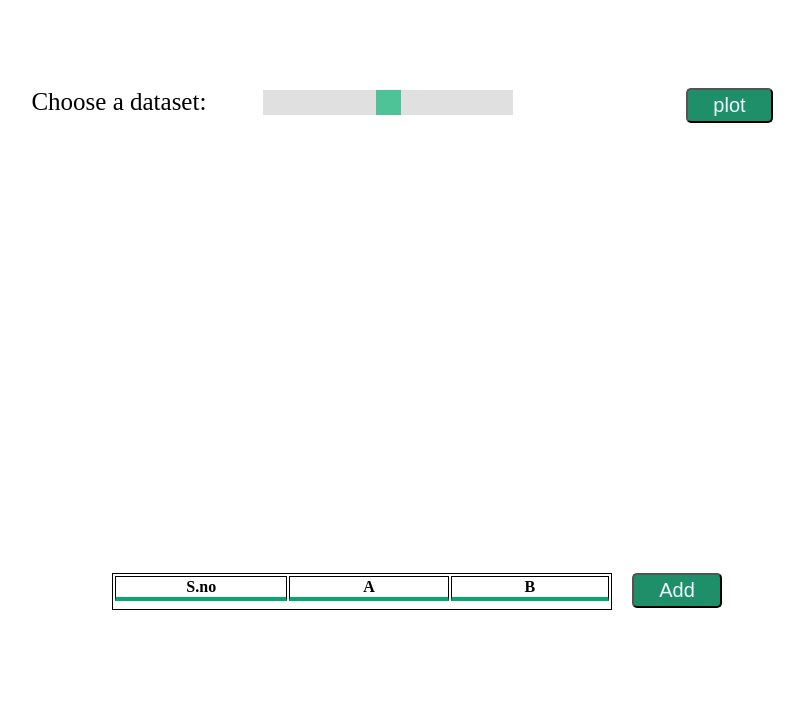
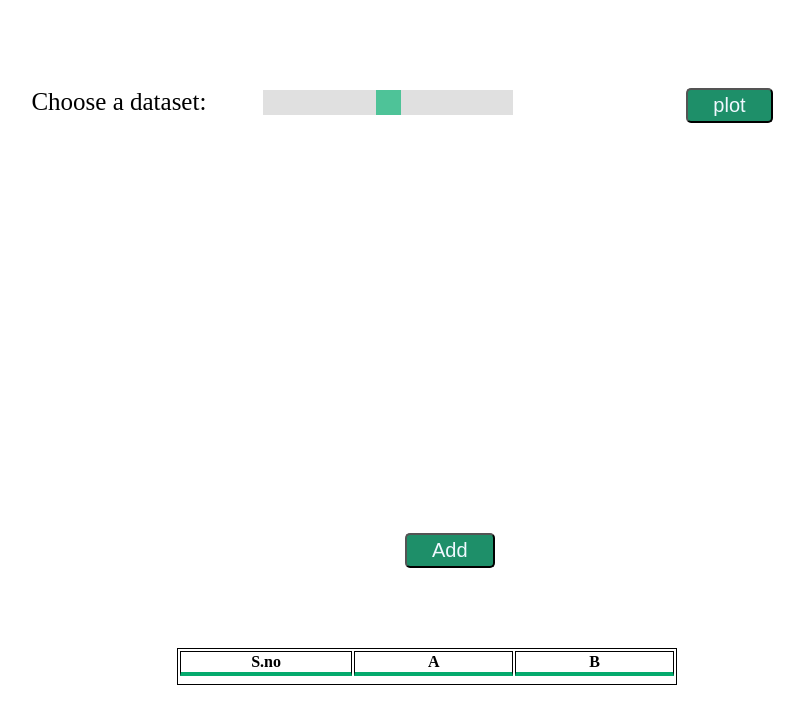
Before and after one commit to Monachaudhary/Voltage_plot, a plain HTML site: page index.html in a window 1280 px wide. Shown: the whole page, without its empty margins (253-1057 px from the left). Drawn offline with Linux system fonts and the light colour scheme.

Commit message:
Update index.html

```diff
--- a/index.html
+++ b/index.html
@@ -1809,6 +1809,7 @@
     </div>
 
     <div id="chartContainer" style="height: 300px; width: 500px; margin-left: 450px; margin-top: 50px;"></div>
+    <button id="btn2" onclick="addvalue()" style="margin-top: 40px; margin-left: 650px; padding: 4px 25px; background-color: rgb(30, 143, 105); color: aliceblue; border-radius: 5px;  text-decoration: none;font-size: 20px; box-shadow: rgb(5, 34, 31);">Add</button>
     <div class="table" style="display: flex;flex-direction: row; justify-content: center;">
         <table id="table">
           <tr>
@@ -1820,7 +1821,7 @@
           <tr id="row2"></tr>
           <tr id="row3"></tr>
         </table>
-        <button id="btn2" onclick="addvalue()" style="margin: 80px 20px 20px 20px; padding: 4px 25px; background-color: rgb(30, 143, 105); color: aliceblue; border-radius: 5px;  text-decoration: none;font-size: 20px; box-shadow: rgb(5, 34, 31);">Add</button>
+
       </div>
     <script src="https://cdn.canvasjs.com/canvasjs.min.js"></script>
 </body>
```
